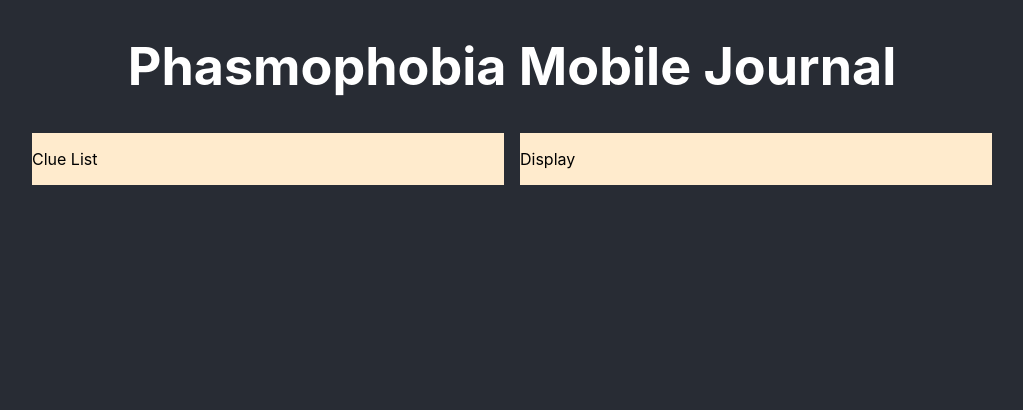
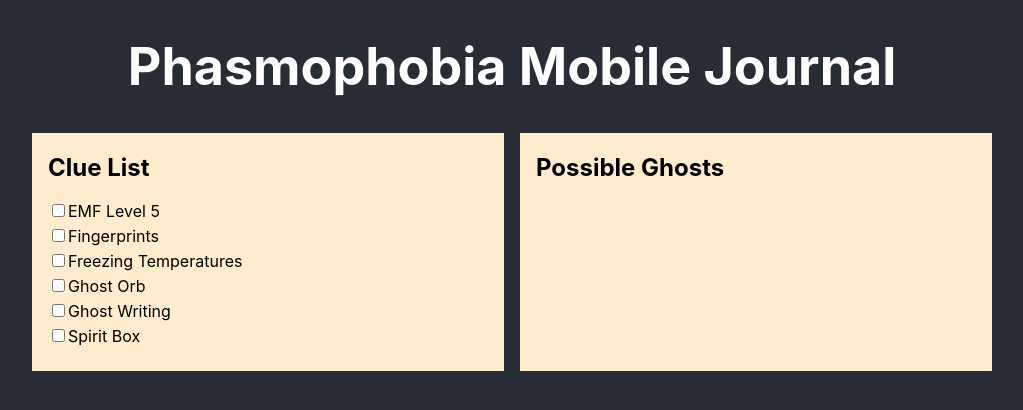
Before and after one commit to montal95/gb-journal, a React (Create React App) app: page / in a window 1280 px wide. Shown: the top 410 px of the page, without its empty margins (128-1151 px from the left). Built offline with nearby package versions, Linux system fonts and the light colour scheme.

Commit message:
set data types for initial state and implemented context for global state

```diff
--- a/src/App.css
+++ b/src/App.css
@@ -27,3 +27,15 @@
   background-color: blanchedalmond;
   width: 100%;
 }
+
+section {
+  margin-left: 16px;
+}
+
+.clueListBox{
+  margin-bottom: 5px;
+}
+
+.clueListBox:last-of-type{
+  margin-bottom: 25px;
+}
--- a/src/components/ClueList.tsx
+++ b/src/components/ClueList.tsx
@@ -1,9 +1,23 @@
-import React from 'react'
+import React, { useContext } from 'react'
+import { GlobalContext } from './GlobalContext'
 
 export const ClueList = () => {
+    const { clues } = useContext(GlobalContext)
+    console.log(clues)
     return (
         <div className="pages">
-            <p>Clue List</p>
+            <section>
+                <h2>Clue List</h2>
+                {Object.keys(clues).map((clue: string) => {
+                    return (<div className="clueListBox" key={clue}>
+                        <input type="checkbox"
+                            onChange={() => { console.log(`clicked ${clue}. Value is ${clues[clue]}`) }}
+                            disabled={false} />
+                        <label>{clue}</label>
+                    </div>)
+                })
+                }
+            </section>
         </div>
     )
 }
--- a/src/components/Display.tsx
+++ b/src/components/Display.tsx
@@ -3,7 +3,9 @@
 export const Display = () => {
     return (
         <div className="pages">
-            <p>Display</p>
+            <section>
+                <h2>Possible Ghosts</h2>
+            </section>
         </div>
     )
 }
--- /dev/null
+++ b/src/components/GlobalContext.tsx
@@ -0,0 +1,35 @@
+import React, { createContext, useReducer } from 'react';
+import { default as data } from '../data.json'
+
+//defining the datatypes in the initial Values
+type Data = {
+    clues: { [key: string]: boolean },
+    ghosts: {
+        type: string,
+        clues: string[],
+        strengths: string,
+        weakness: string,
+    }[],
+    // filteredGhosts: {
+    //     type: string,
+    //     clues: string[],
+    //     strengths: string,
+    //     weakness: string,
+    // }[],
+}
+
+const initialValues: Data = {
+    clues: data.clues.reduce((accumulation, clue) => ({ ...accumulation, [clue]: false }), {}),
+    ghosts: data.ghosts,
+    // filteredGhosts: [],
+}
+
+export const GlobalContext = createContext(initialValues);
+
+export const GlobalProvider: React.FC = ({ children }) => {
+    return (
+        <GlobalContext.Provider value={initialValues}>
+            {children}
+        </GlobalContext.Provider>
+    )
+}
```
Also changed, not shown: src/App.tsx (+6 -2 lines).
